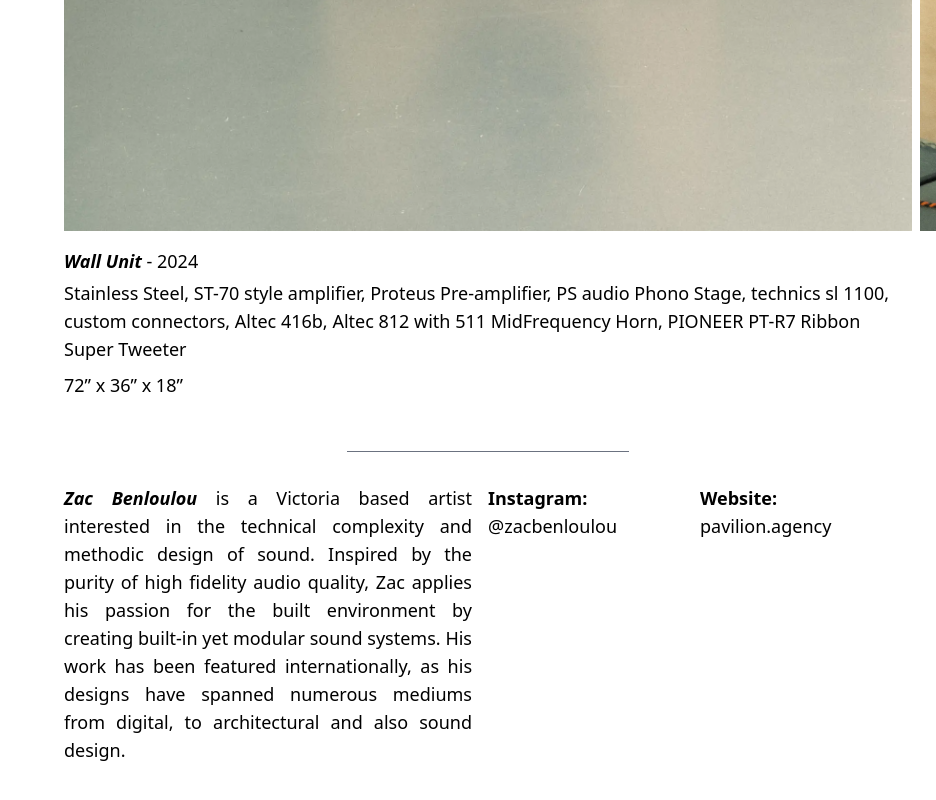
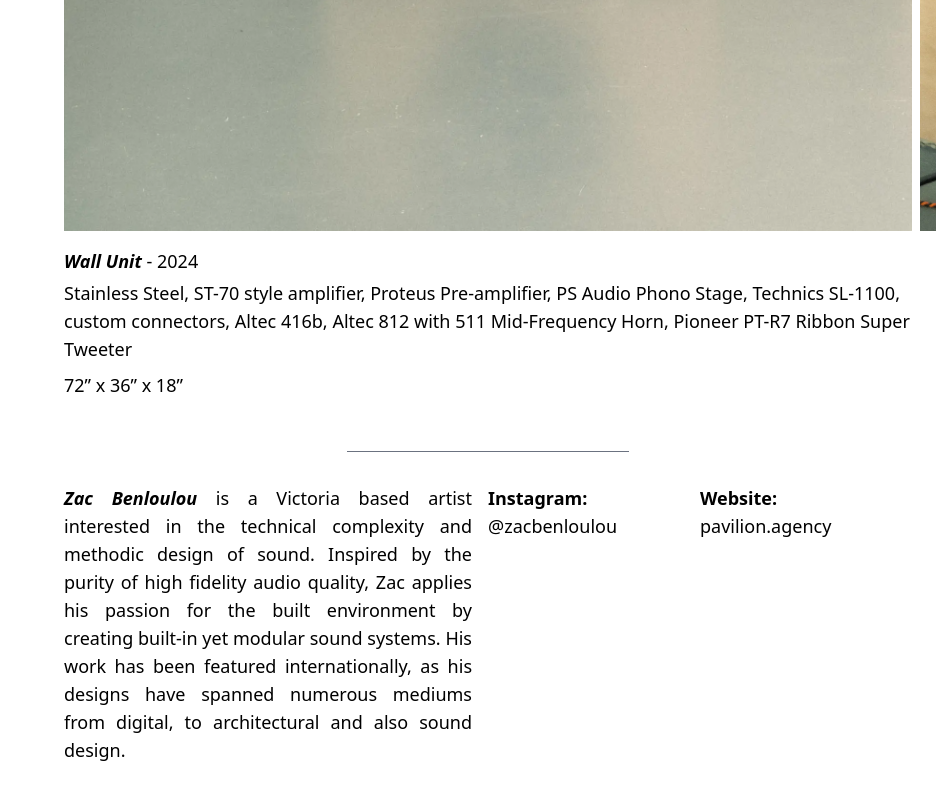
Before and after one commit to chip-jock/4x4, a React (Vite) app: page /zac-benloulou in a window 1280 px wide. Shown: the part 1105-1905 px from the top of the page, without its empty margins (344-1280 px from the left). Built offline with nearby package versions, Linux system fonts and the light colour scheme.

Commit message:
fixed wall unit description

```diff
--- a/src/components/2.zac/Zac.jsx
+++ b/src/components/2.zac/Zac.jsx
@@ -54,9 +54,9 @@ const Zac = () => {
             <div>
               <p className="py-1">
                 Stainless Steel, ST-70 style amplifier, Proteus
-                Pre-amplifier, PS audio Phono Stage, technics sl 1100,
+                Pre-amplifier, PS Audio Phono Stage, Technics SL-1100,
                 custom connectors, Altec 416b, Altec 812 with 511
-                MidFrequency Horn, PIONEER PT-R7 Ribbon Super Tweeter
+                Mid-Frequency Horn, Pioneer PT-R7 Ribbon Super Tweeter
               </p>
               <p className="py-1">72” x 36” x 18”</p>
             </div>
```
